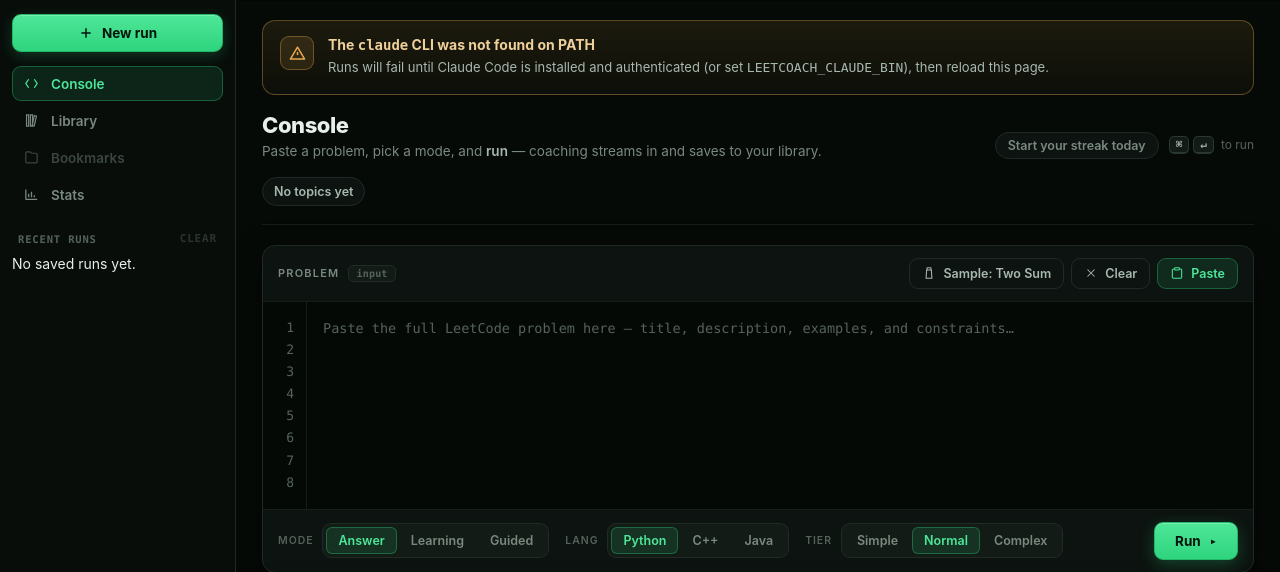
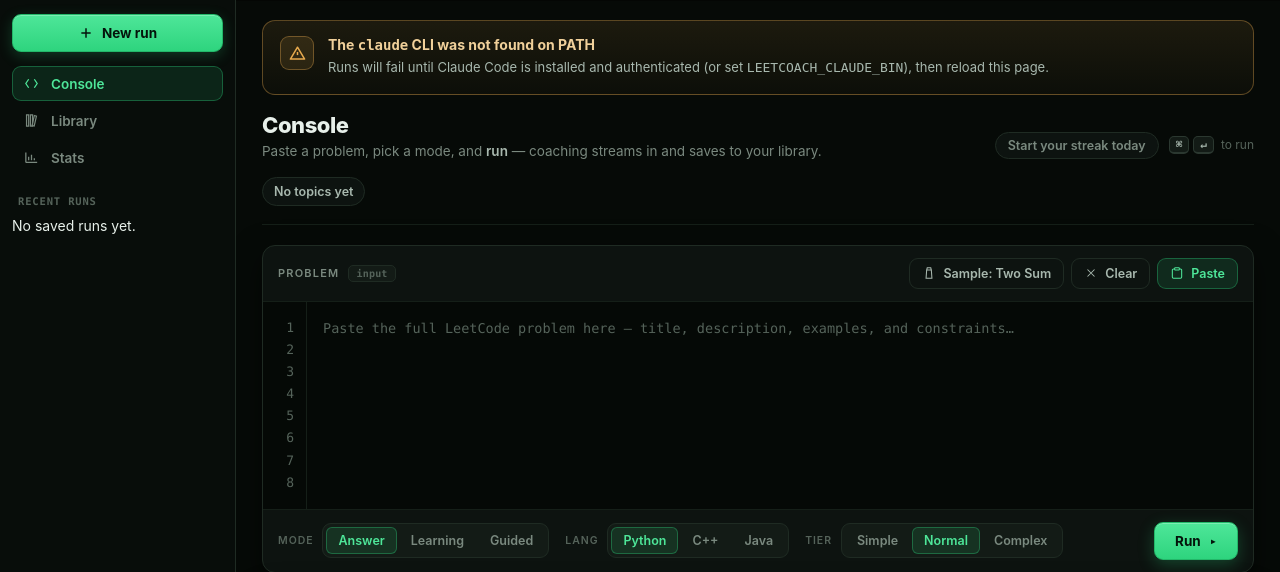
Before and after one commit to yib7/LeetCoach, a Flask app: page / in a window 1280 px wide. Shown: the part 54-626 px from the top of the page. Run offline with Flask 3, Linux system fonts and the light colour scheme; data that the repository does not hold is empty; some libraries are stand-ins or nearby versions.

Commit message:
refactor(ui): remove dead Bookmarks nav item and inert recents Clear link

```diff
--- a/templates/index.html
+++ b/templates/index.html
@@ -49,10 +49,9 @@
         <nav class="side-nav" aria-label="Sections">
           <a class="on" data-view="console" role="button" tabindex="0"><svg viewBox="0 0 24 24" fill="none" stroke="currentColor" stroke-width="1.8"><path d="m8 6-4 6 4 6M16 6l4 6-4 6"/></svg> Console</a>
           <a data-view="library" role="button" tabindex="0"><svg viewBox="0 0 24 24" fill="none" stroke="currentColor" stroke-width="1.7"><path d="M5 4h3v16H5zM10.5 4h3v16h-3z"/><path d="m16 5 3 .8-3.2 14-3-.8z"/></svg> Library</a>
-          <a class="inert" aria-disabled="true"><svg viewBox="0 0 24 24" fill="none" stroke="currentColor" stroke-width="1.7"><path d="M4 5.5A1.5 1.5 0 0 1 5.5 4H10l2 2h6.5A1.5 1.5 0 0 1 20 7.5V18a1.5 1.5 0 0 1-1.5 1.5h-13A1.5 1.5 0 0 1 4 18Z"/></svg> Bookmarks</a>
           <a data-view="stats" role="button" tabindex="0"><svg viewBox="0 0 24 24" fill="none" stroke="currentColor" stroke-width="1.8"><path d="M4 19V5M4 19h16M8 16v-5M12 16V8M16 16v-3"/></svg> Stats</a>
         </nav>
-        <div class="side-lbl">Recent runs <a class="inert" aria-disabled="true">Clear</a></div>
+        <div class="side-lbl">Recent runs</div>
         <div class="recents" id="recents" aria-label="Recent runs"></div>
         <div class="side-foot">
           <div class="t"><span class="dot"></span> Local &amp; offline</div>
```
